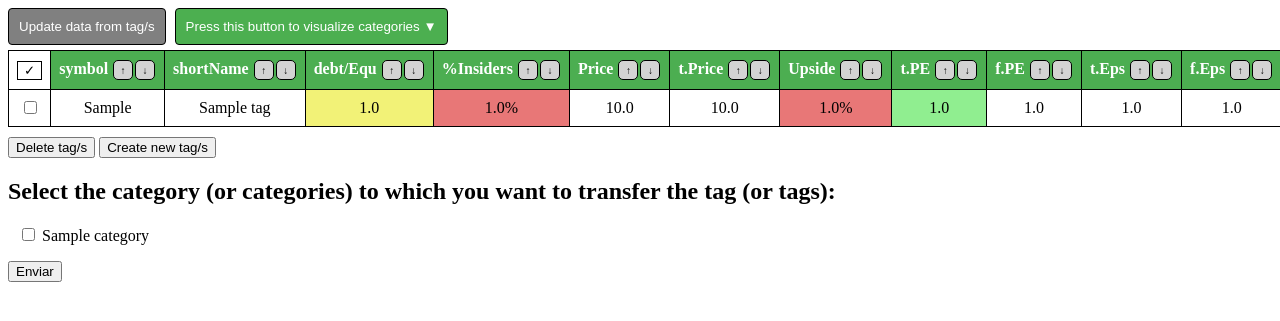
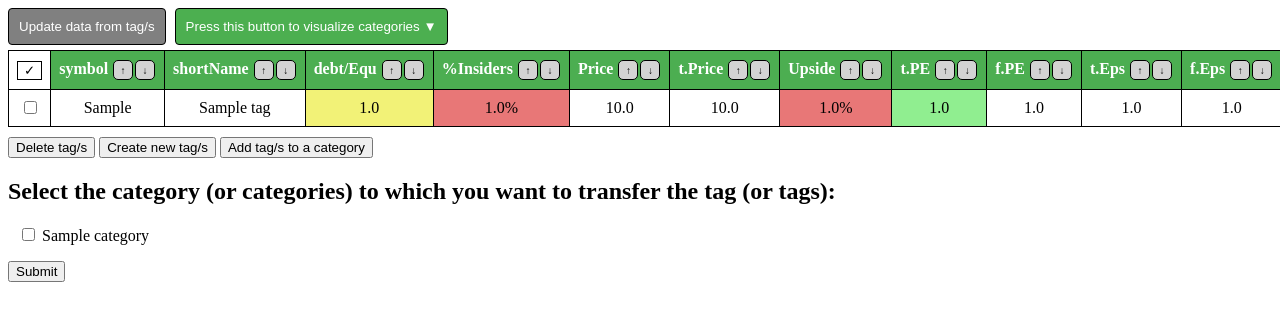
Before and after one commit to Juanpa0128j/FinancialDataApp, a Django app: page /add_tag_to_category/ in a window 1280 px wide; the page is wider, and only the part inside the window is pictured. Shown: the top 321 px of that part. Run offline with Django 4.2, Linux system fonts and the light colour scheme; tables that the repository leaves empty hold one stand-in row (values such as "Sample post").

Commit message:
Translate to english

```diff
--- a/webApp/forms.py
+++ b/webApp/forms.py
@@ -1,4 +1,5 @@
 from django import forms
 
+
 class CreateTag(forms.Form):
-    symbol = forms.CharField(label="Símbolo del tag", initial="")
+    symbol = forms.CharField(label="Symbols of the tag", initial="")
--- a/webApp/models.py
+++ b/webApp/models.py
@@ -23,7 +23,7 @@ class Tag(models.Model):
 
 
 class Category(models.Model):
-    name = models.CharField(primary_key=True, max_length=10)
+    name = models.CharField(primary_key=True, max_length=80)
     associated_tags = models.CharField(max_length=5000, default="[]")
 
     @property
--- a/webApp/static/css/styles.css
+++ b/webApp/static/css/styles.css
@@ -22,18 +22,19 @@
   display: none;
   position: absolute;
   background-color: #f9f9f9;
-  min-width: 160px;
+  min-width: 25px;
   box-shadow: 0px 8px 16px 0px rgba(0, 0, 0, 0.2);
   z-index: 1;
 }
 
 .dropdown_button_content button {
   color: black;
-  padding: 5px;
   background-color: transparent;
   display: block;
   text-align: center;
   border: 1px solid black;
+  padding: 5px 30px;
+  white-space: normal;
   width: 100%;
 }
 
--- a/webApp/static/js/main.js
+++ b/webApp/static/js/main.js
@@ -117,6 +117,9 @@ function select_all_checkboxes_tags() {
 }
 
 function delete_tag() {
+  const confirmation = confirm("Are you sure you want to delete this/these tag/tags?");
+  if(confirmation) {
+
     const options = document.querySelectorAll("input[type='checkbox']");
     let at_least_one_selected = false;
     var selected_tags = new Array();
@@ -152,8 +155,12 @@ function delete_tag() {
       }, 100);
     }
   }
+}
 
 function delete_category(selected_category) {
+  const confirmation = confirm("Are you sure you want to delete this/these category/categories?");
+  if(confirmation) {
+
     // Crear un objeto XMLHttpRequest
     var xhr = new XMLHttpRequest();
 
@@ -173,6 +180,7 @@ function delete_category(selected_category) {
     setTimeout(function () {
         location.reload();
     }, 100);
+  }
 }
 
 function delete_tag_from_category() {
@@ -286,18 +294,18 @@ function update_tag() {
 }
 
 function create_tag_url(){
-  if(window.location.href == "https://gemejiar.pythonanywhere.com/create_tag/"){
+  if(window.location.href == "http://127.0.0.1:8000/create_tag/"){
     reload_main_page()
   }else{
-    window.location.replace("https://gemejiar.pythonanywhere.com/create_tag/");
+    window.location.replace("http://127.0.0.1:8000/create_tag/");
   }
 }
 
 function add_tag_to_category_url() {
-  if(window.location.href == "https://gemejiar.pythonanywhere.com/add_tag_to_category/"){
+  if(window.location.href == "http://127.0.0.1:8000/add_tag_to_category/"){
     reload_main_page()
   }else{
-    window.location.replace("https://gemejiar.pythonanywhere.com/add_tag_to_category/");
+    window.location.replace("http://127.0.0.1:8000/add_tag_to_category/");
   }
 }
 
@@ -364,10 +372,10 @@ function add_tag_to_category() {
 }
 
 function transfer_tag_between_categories_url() {
-  if(window.location.href == "https://gemejiar.pythonanywhere.com/transfer_tag_between_categories/"){
+  if(window.location.href == "http://127.0.0.1:8000/transfer_tag_between_categories/"){
     reload_main_page()
   }else{
-    window.location.replace("https://gemejiar.pythonanywhere.com/transfer_tag_between_categories/");
+    window.location.replace("http://127.0.0.1:8000/transfer_tag_between_categories/");
   }
 }
 
@@ -436,6 +444,6 @@ function transfer_tag_between_categories() {
 }
 
 function reload_main_page() {
-  const url = "https://gemejiar.pythonanywhere.com/";
-  window.location.replace("https://gemejiar.pythonanywhere.com/");
+  const url = "http://127.0.0.1:8000/";
+  window.location.replace("http://127.0.0.1:8000/");
 }
--- a/webApp/templates/create_tag.html
+++ b/webApp/templates/create_tag.html
@@ -4,7 +4,7 @@
 <form method="post">
     {% csrf_token %}
     {{form}}
-    <button type="submit">Enviar</button>
+    <button type="submit">Submit</button>
 </form>
 
 <script>
--- a/webApp/templates/home.html
+++ b/webApp/templates/home.html
@@ -192,7 +192,7 @@
       Create new tag/s
     </button>
     {% endif %}
-    {% if current_category == 'visualize_all_tags' and list_categories > 1 %}
+    {% if current_category == 'visualize_all_tags' and len_categories > 0 %}
       <button onclick="add_tag_to_category_url()" class="button_table">
         Add tag/s to a category
       </button>
--- a/webApp/templates/select_category.html
+++ b/webApp/templates/select_category.html
@@ -14,8 +14,8 @@
     {% endfor %}
 </ul>
 {% if mode == "add" %}
-    <button onclick="add_tag_to_category()">Enviar</button>
+    <button onclick="add_tag_to_category()">Submit</button>
 {% else %}
-    <button onclick="transfer_tag_between_categories()">Enviar</button>
+    <button onclick="transfer_tag_between_categories()">Submit</button>
 {% endif %}
 {% endblock %}
```
Also changed, not shown: webApp/migrations/0011_alter_category_name.py (added). Lines whose indentation alone changed are shown as unchanged.
